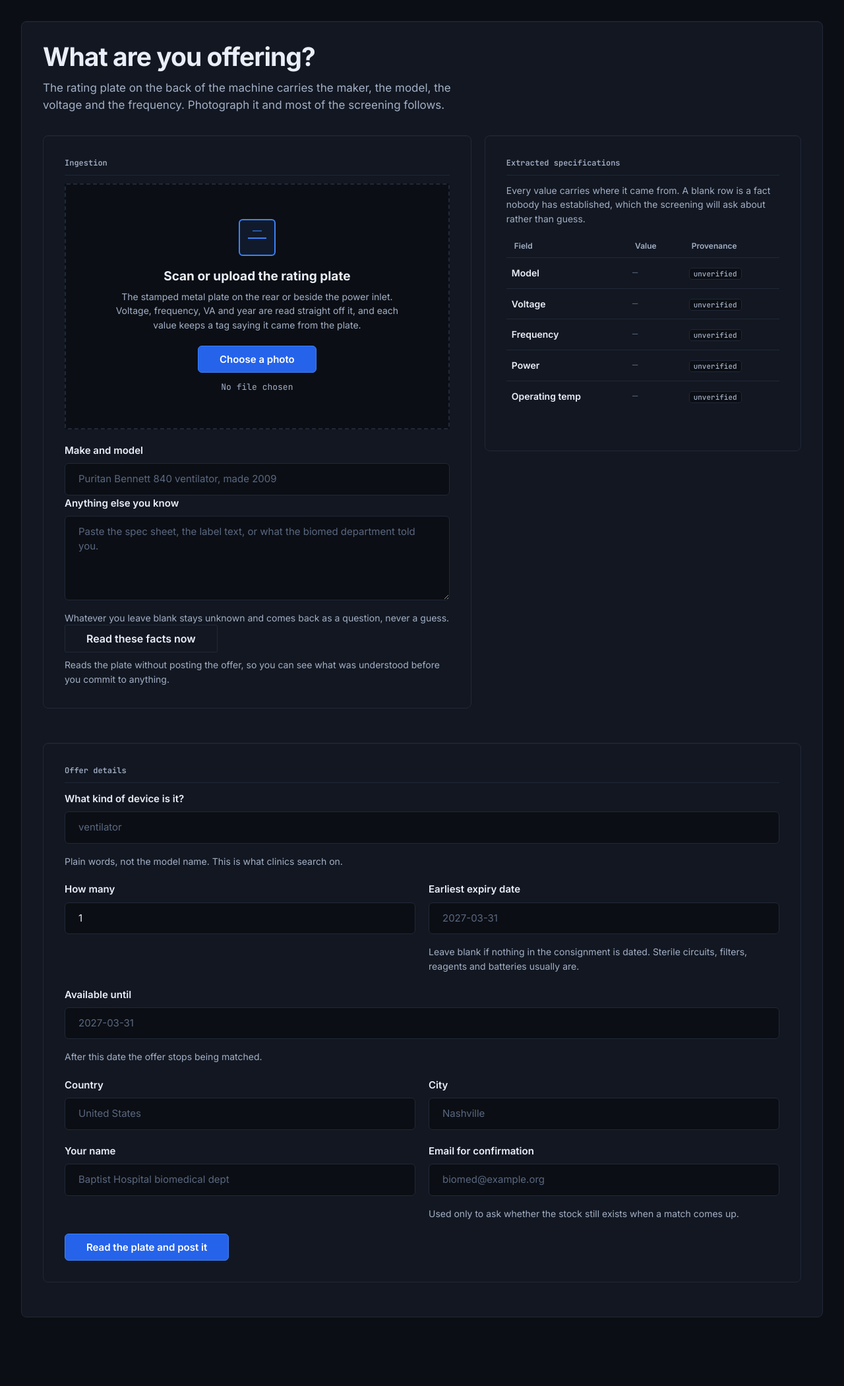
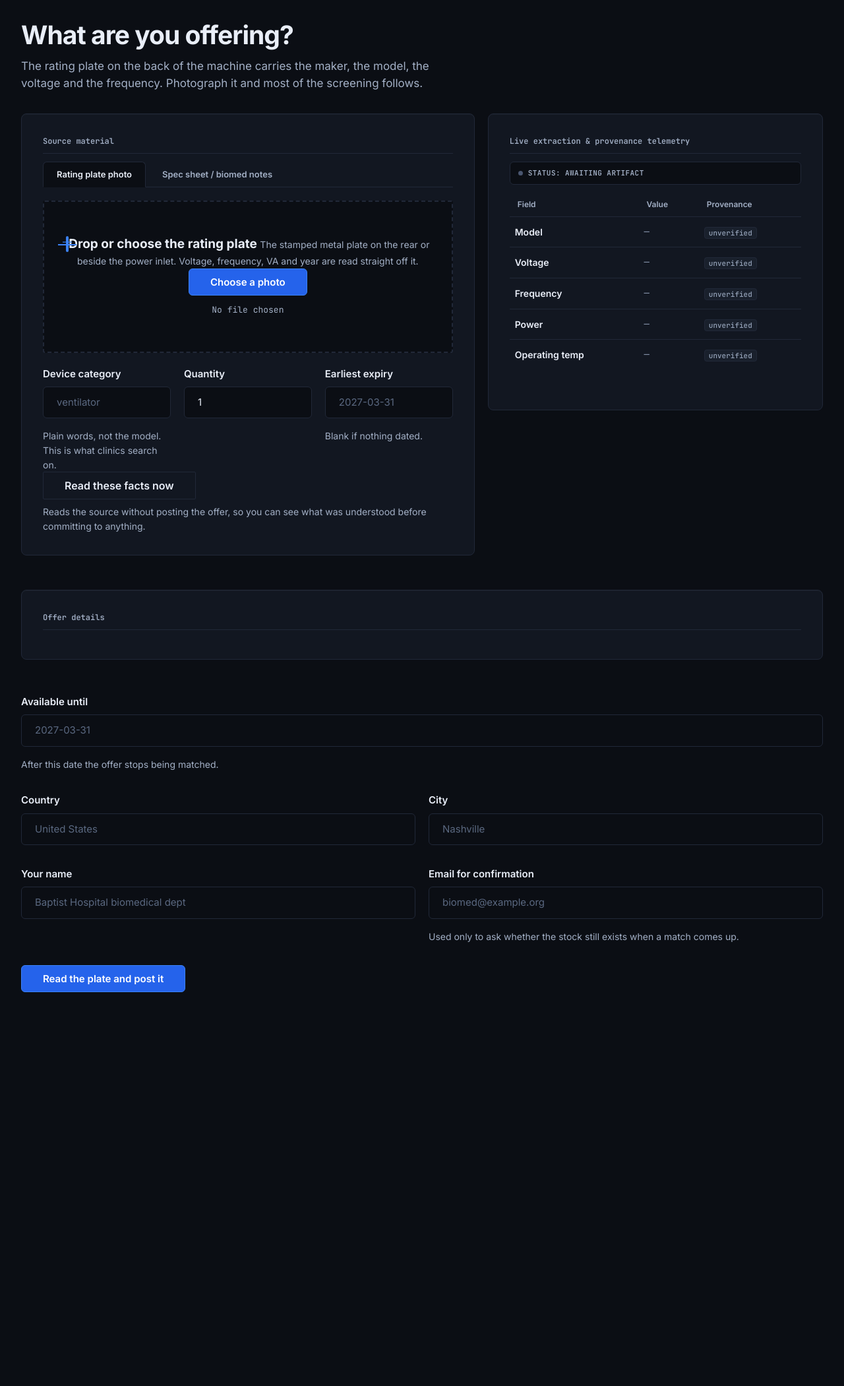
Before and after one commit to CodeManEthan/hacktn-fit-check, a FastAPI app: page /offer in a window 1280 px wide. Shown: the part 53-2154 px from the top of the page at 66% size. After the commit the page ends 1557 px from the top, so only its background shows below. Run offline with FastAPI, Linux system fonts and the light colour scheme.

Commit message:
refactor: drop the ghost container and restructure donor ingestion
Nine pages wrapped their whole body in one bordered panel, so every
screen read as a card floating on a canvas. The heading and standfirst
now sit directly on the background and only real groupings keep a panel.
The working width comes down to 1280px.

The offer page's source material becomes one tabbed panel: the plate
photo and the pasted spec sheet are two ways to supply the same thing,
so they are two tabs rather than two stacked boxes. Device category,
quantity and expiry sit beneath the active tab; the free-text model
field is gone because the spec sheet tab already carries it. Those three
fields had been duplicated in the lower panel, which would have posted
each of them twice.

The inspector gains a status banner reading AWAITING ARTIFACT, READING,
or the number of facts extracted, and provenance badges are now coloured
by the kind of claim they make: emerald read off the plate, blue read
off a document, violet taken from the standard, grey not established.

Utility tiles light an indicator lamp when set. The switch-style toggle
CSS went with them; no template had used it since the tiles landed.

Two of the new muted tones fell below AA and were raised. "unverified"
is a finding a donor has to read, not decoration.

Co-Authored-By: Claude Opus 5 (1M context) <noreply@anthropic.com>

```diff
--- a/app/web/static/style.css
+++ b/app/web/static/style.css
@@ -115,7 +115,7 @@ body {
 .topbar-right .link { font-size: 13px; text-decoration: none; }
 .topbar-right .link:hover { text-decoration: underline; }
 
-.deck { max-width: 1440px; margin: 0 auto; padding: var(--s5) var(--s5) var(--s7); }
+.deck { max-width: 1280px; margin: 0 auto; padding: var(--s5) var(--s5) var(--s7); }
 
 /* Two panels of unequal weight: the working surface and its readout. */
 .split { display: grid; grid-template-columns: 1fr 1fr; gap: var(--s4); align-items: start; }
@@ -736,7 +695,7 @@ button.go-quiet:hover { border-color: var(--block); color: var(--block); }
 .inspector { position: sticky; top: 72px; }
 .inspector-table { margin-top: var(--s3); }
 .inspector-table td { padding: var(--s3) var(--s2); }
-.audit-value.is-empty { color: #55627A; }
+.audit-value.is-empty { color: #8795AD; }
 .inspector-msg { font-size: 13px; color: var(--etch); margin: var(--s3) 0 0; min-height: 1.2em; }
 
 .go-quiet {
@@ -797,3 +756,104 @@ button.go-quiet:hover { border-color: var(--block); color: var(--block); }
 .tile:has(input:checked) { border-color: var(--clear-line); background: var(--clear-wash); }
 .tile:has(input:checked) .tile-dot { background: var(--clear); box-shadow: 0 0 0 3px var(--clear-wash); }
 .tile:has(input:focus-visible) { outline: 2px solid var(--accent); outline-offset: 2px; }
+
+/* ---- tactile hardware tiles ------------------------------------------ */
+
+/* The dot is an indicator lamp: dark when the utility is absent, lit when
+   present. The glow is the only non-functional flourish in the sheet, and it
+   earns its place by making state readable at a glance across a grid. */
+.tile { transition: border-color 120ms ease, background 120ms ease; }
+.tile:hover { border-color: #39455C; }
+.tile:has(input:checked) .tile-dot {
+  background: var(--clear);
+  box-shadow: 0 0 8px var(--clear), 0 0 0 3px var(--clear-wash);
+}
+.tile:has(input:checked) .tile-name { color: #A7F3D0; }
+
+@media (prefers-reduced-motion: reduce) {
+  .tile { transition: none; }
+}
+
+/* ---- provenance badges, coloured by what they assert ------------------ */
+
+/* Read off the plate, read off a document, taken from the standard, or not
+   established at all. Four different kinds of claim, four treatments. */
+.tag[data-source="nameplate"] { color: var(--clear); border-color: var(--clear-line); background: var(--clear-wash); }
+.tag[data-source="spec sheet"] { color: var(--accent-text); border-color: var(--accent-line); background: var(--accent-wash); }
+.tag[data-source="IEC 60601-1 default"],
+.tag[data-source="model knowledge"] { color: #C4B5FD; border-color: rgba(167, 139, 250, 0.32); background: rgba(167, 139, 250, 0.10); }
+.tag[data-source="unverified"],
+.tag[data-source="unknown"] { color: #94A2B8; border-color: var(--rule); background: var(--raise); }
+
+/* ---- source tabs ------------------------------------------------------ */
+
+.tabs { display: flex; gap: var(--s1); border-bottom: 1px solid var(--rule); margin-bottom: var(--s4); }
+.tab {
+  font: 600 13px/1 var(--text);
+  color: var(--etch);
+  background: none;
+  border: 1px solid transparent;
+  border-bottom: none;
+  border-radius: 6px 6px 0 0;
+  padding: var(--s3) var(--s4);
+  cursor: pointer;
+  margin-bottom: -1px;
+}
+.tab:hover { color: var(--ink); }
+.tab[aria-selected="true"] {
+  color: var(--ink);
+  background: var(--plate);
+  border-color: var(--rule);
+  border-bottom: 1px solid var(--plate);
+}
+.tab-panel[hidden] { display: none; }
+
+/* ---- inspector status banner ------------------------------------------ */
+
+.telemetry {
+  display: flex;
+  align-items: center;
+  gap: var(--s2);
+  font: 600 11px/1.6 var(--mono);
+  letter-spacing: 0.04em;
+  color: var(--etch);
+  background: var(--plate);
+  border: 1px solid var(--rule);
+  border-radius: 6px;
+  padding: var(--s2) var(--s3);
+  margin-bottom: var(--s3);
+}
+.telemetry .dot { width: 7px; height: 7px; border-radius: 50%; background: #4A5670; }
+.telemetry.is-live { color: var(--clear); border-color: var(--clear-line); background: var(--clear-wash); }
+.telemetry.is-live .dot { background: var(--clear); box-shadow: 0 0 6px var(--clear); }
+.telemetry.is-working { color: var(--accent-text); border-color: var(--accent-line); background: var(--accent-wash); }
+.telemetry.is-working .dot { background: var(--accent); }
+
+/* ---- role capability rows --------------------------------------------- */
+
+.caps { margin: 0 0 var(--s5); padding: 0; list-style: none; display: grid; gap: 1px; background: var(--rule); border-radius: 6px; overflow: hidden; }
+.caps li {
+  display: flex;
+  align-items: center;
+  gap: var(--s3);
+  background: var(--plate);
+  padding: var(--s3) var(--s4);
+  font-size: 13px;
+  color: var(--etch);
+}
+.caps .cap-key { font: 600 11px/1.6 var(--mono); color: var(--ink); white-space: nowrap; min-width: 9ch; }
+
+/* Testbed cards read as something you press. */
+.bed { transition: border-color 120ms ease, background 120ms ease; position: relative; }
+.bed::after {
+  content: "\2192";
+  position: absolute;
+  top: var(--s4);
+  right: var(--s4);
+  color: var(--etch);
+  font-size: 15px;
+}
+.bed:hover::after { color: var(--accent-text); }
+.bed-name { padding-right: var(--s5); }
+
+@media (prefers-reduced-motion: reduce) { .bed { transition: none; } }
--- a/app/web/templates/clinic.html
+++ b/app/web/templates/clinic.html
@@ -1,11 +1,14 @@
 {% extends "base.html" %}
 {% block title %}Clinic &middot; Fit-Check{% endblock %}
 {% block content %}
-<section class="plate">
+<section class="masthead">
   <h1>Where is it going?</h1>
   <p class="sub">Each profile is the clinic's own account of its power, climate and staff.
      None of it is on the web, which is why the clinic has to say it once.</p>
 
+</section>
+
+<section class="plate">
   <form method="post" action="/check" class="form">
     <input type="hidden" name="device_id" value="{{ device_id }}">
     <div class="picks">
--- a/app/web/templates/confirm.html
+++ b/app/web/templates/confirm.html
@@ -1,7 +1,7 @@
 {% extends "base.html" %}
 {% block title %}Confirm your donation{% endblock %}
 {% block content %}
-<section class="plate">
+<section class="masthead">
   <p class="eyebrow">{{ match.id }}</p>
   <h1>Do you still have it?</h1>
   <p class="sub">{{ facility.name }} in {{ facility.country }} needs
@@ -9,6 +9,9 @@
      {% if offer.created_at %}on {{ offer.created_at.date() }}{% else %}earlier{% endif %},
      so we are checking before anyone arranges shipping.</p>
 
+</section>
+
+<section class="plate">
   <p class="trust">
     <span class="pill {{ 'good' if trust.trusted else 'ask' }}">{{ trust.label }}</span>
     <span class="trust-note">{% if trust.note %}{{ trust.note }}{% elif trust.trusted %}This recipient has been checked.{% else %}Nobody has checked this recipient beyond what they entered. Ask before you ship.{% endif %}</span>
--- a/app/web/templates/donor.html
+++ b/app/web/templates/donor.html
@@ -1,11 +1,14 @@
 {% extends "base.html" %}
 {% block title %}Device &middot; Fit-Check{% endblock %}
 {% block content %}
-<section class="plate">
+<section class="masthead">
   <h1>What are you sending?</h1>
   <p class="sub">The rating plate on the back of the machine carries the maker, the model,
      the voltage and the frequency. Photograph it and most of the screening follows.</p>
 
+</section>
+
+<section class="plate">
   <form method="post" action="/donor" enctype="multipart/form-data" class="form">
     <label class="nameplate scan">
       <div class="scan-reticle" aria-hidden="true"></div>
--- a/app/web/templates/error.html
+++ b/app/web/templates/error.html
@@ -1,9 +1,12 @@
 {% extends "base.html" %}
 {% block title %}Stopped &middot; Fit-Check{% endblock %}
 {% block content %}
-<section class="plate">
+<section class="masthead">
   <h1>The screening stopped</h1>
   <p class="sub">{{ message }}</p>
+</section>
+
+<section class="plate">
   <p><a class="go" href="{{ back }}" style="text-decoration:none;display:inline-block">Go back</a></p>
 </section>
 {% endblock %}
--- a/app/web/templates/impact.html
+++ b/app/web/templates/impact.html
@@ -1,11 +1,14 @@
 {% extends "base.html" %}
 {% block title %}Log &middot; Fit-Check{% endblock %}
 {% block content %}
-<section class="plate">
+<section class="masthead">
   <h1>What the screening has caught</h1>
   <p class="sub">Every device put through this tool, and the reasons donations kept
      failing. A reason near the top is one the next donor will hit too.</p>
 
+</section>
+
+<section class="plate">
   {% if counts %}
   <div class="counters">
     {% set total = counts.values() | sum %}
--- a/app/web/templates/match_sent.html
+++ b/app/web/templates/match_sent.html
@@ -1,13 +1,16 @@
 {% extends "base.html" %}
 {% block title %}Donor asked{% endblock %}
 {% block content %}
-<section class="plate">
+<section class="masthead">
   <p class="eyebrow">Match {{ match.id }}</p>
   <h1>Waiting on the donor</h1>
   <p class="sub">{{ offer.donor_name }} has been asked whether
      {{ match.quantity }} &times; {{ offer.device.label }} is still available.
      The stock is held against this request until they answer.</p>
 
+</section>
+
+<section class="plate">
   <div class="flag ask">
     <h2>In a real deployment this is an email</h2>
     <p>For the demo, open the donor's link yourself:</p>
--- a/app/web/templates/offer.html
+++ b/app/web/templates/offer.html
@@ -1,73 +1,64 @@
 {% extends "base.html" %}
 {% block title %}Post an offer{% endblock %}
 {% block content %}
-<section class="plate">
+<section class="masthead">
   <h1>What are you offering?</h1>
   <p class="sub">The rating plate on the back of the machine carries the maker, the
      model, the voltage and the frequency. Photograph it and most of the screening
      follows.</p>
+</section>
 
 <form method="post" action="/offer" enctype="multipart/form-data" class="form" id="offer-form">
   <div class="split split-wide">
 
     <div class="plate workbench">
-        <h2 class="panel-head">Ingestion</h2>
+      <h2 class="panel-head">Source material</h2>
+
+      <div class="tabs" role="tablist">
+        <button type="button" class="tab" role="tab" id="tab-photo"
+                aria-controls="panel-photo" aria-selected="true">Rating plate photo</button>
+        <button type="button" class="tab" role="tab" id="tab-text"
+                aria-controls="panel-text" aria-selected="false">Spec sheet / biomed notes</button>
+      </div>
+
+      <div class="tab-panel" id="panel-photo" role="tabpanel" aria-labelledby="tab-photo">
         <label class="nameplate scan">
-      <div class="scan-reticle" aria-hidden="true"></div>
-      <p class="scan-head">Scan or upload the rating plate</p>
-      <p class="scan-sub">The stamped metal plate on the rear or beside the power
-         inlet. Voltage, frequency, VA and year are read straight off it, and each
-         value keeps a tag saying it came from the plate.</p>
+          <span class="scan-reticle" aria-hidden="true"></span>
+          <span class="scan-head">Drop or choose the rating plate</span>
+          <span class="scan-sub">The stamped metal plate on the rear or beside the power
+            inlet. Voltage, frequency, VA and year are read straight off it.</span>
           <span class="scan-act">Choose a photo</span>
           <input type="file" name="nameplate" accept="image/*">
           <span class="scan-file" data-scan-name>No file chosen</span>
         </label>
-
-    <div class="field">
-      <label class="name" for="f-model-name">Make and model</label>
-      <input type="text" id="f-model-name" name="model_name" placeholder="Puritan Bennett 840 ventilator, made 2009">
       </div>
 
+      <div class="tab-panel" id="panel-text" role="tabpanel" aria-labelledby="tab-text" hidden>
         <div class="field">
-      <label class="name" for="f-spec-text">Anything else you know</label>
-      <textarea id="f-spec-text" name="spec_text" placeholder="Paste the spec sheet, the label text, or what the biomed department told you."></textarea>
-      <p class="note">Whatever you leave blank stays unknown and comes back as a
+          <label class="name" for="f-spec-text">Paste what you have</label>
+          <textarea id="f-spec-text" name="spec_text" rows="9"
+                    placeholder="Puritan Bennett 840 ventilator, made 2009.&#10;100-120 V, 50/60 Hz, 400 W.&#10;Operating 10 to 40 C, up to 95% RH."></textarea>
+          <p class="note">A spec sheet, the label text, or what the biomed department
+             told you. Whatever you leave out stays unknown and comes back as a
              question, never a guess.</p>
-    </div>
-
-        <button type="button" class="go-quiet" id="extract-now">Read these facts now</button>
-        <p class="note">Reads the plate without posting the offer, so you can see what
-           was understood before you commit to anything.</p>
-      </div>
-
-      <div class="plate inspector" id="inspector">
-        <h2 class="panel-head">Extracted specifications</h2>
-        <p class="note">Every value carries where it came from. A blank row is a fact
-           nobody has established, which the screening will ask about rather than guess.</p>
-        <table class="audit inspector-table">
-          <thead>
-            <tr><th scope="col">Field</th><th scope="col">Value</th><th scope="col">Provenance</th></tr>
-          </thead>
-          <tbody data-inspector-body>
-            {% for label in ("Model", "Voltage", "Frequency", "Power", "Operating temp") %}
-            <tr>
-              <td class="audit-name">{{ label }}</td>
-              <td class="audit-value is-empty">&mdash;</td>
-              <td><span class="tag">unverified</span></td>
-            </tr>
-            {% endfor %}
-          </tbody>
-        </table>
-        <p class="inspector-msg" data-inspector-msg></p>
         </div>
       </div>
 
-    <div class="plate">
-      <h2 class="panel-head">Offer details</h2>
-      <div class="stack">
+      <div class="rowset ingest-meta">
         <div class="field">
-      <label class="name" for="f-device-type">What kind of device is it?</label>
+          <label class="name" for="f-device-type">Device category</label>
           <input type="text" id="f-device-type" name="device_type" list="device-types" placeholder="ventilator">
+          <p class="note">Plain words, not the model. This is what clinics search on.</p>
+        </div>
+        <div class="field">
+          <label class="name" for="f-quantity">Quantity</label>
+          <input type="text" id="f-quantity" name="quantity" value="1">
+        </div>
+        <div class="field">
+          <label class="name" for="f-expiry-date">Earliest expiry</label>
+          <input type="text" id="f-expiry-date" name="expiry_date" placeholder="2027-03-31">
+          <p class="note">Blank if nothing dated.</p>
+        </div>
         <datalist id="device-types">
           <option value="ventilator"></option>
           <option value="anaesthesia machine"></option>
@@ -85,19 +76,47 @@
           <option value="suction pump"></option>
           <option value="electrosurgical unit"></option>
         </datalist>
-      <p class="note">Plain words, not the model name. This is what clinics search on.</p>
+      </div>
+
+      <button type="button" class="go-quiet" id="extract-now">Read these facts now</button>
+      <p class="note">Reads the source without posting the offer, so you can see what
+         was understood before committing to anything.</p>
+    </div>
+
+    <div class="plate inspector" id="inspector">
+      <h2 class="panel-head">Live extraction &amp; provenance telemetry</h2>
+      <p class="telemetry" data-telemetry>
+        <span class="dot" aria-hidden="true"></span>
+        <span data-telemetry-text>STATUS: AWAITING ARTIFACT</span>
+      </p>
+      <table class="audit inspector-table">
+        <thead>
+          <tr><th scope="col">Field</th><th scope="col">Value</th><th scope="col">Provenance</th></tr>
+        </thead>
+        <tbody data-inspector-body>
+          {% for label in ("Model", "Voltage", "Frequency", "Power", "Operating temp") %}
+          <tr>
+            <td class="audit-name">{{ label }}</td>
+            <td class="audit-value is-empty">&mdash;</td>
+            <td><span class="tag" data-source="unverified">unverified</span></td>
+          </tr>
+          {% endfor %}
+        </tbody>
+      </table>
+      <p class="inspector-msg" data-inspector-msg></p>
+    </div>
+  </div>
+
+    <div class="plate">
+      <h2 class="panel-head">Offer details</h2>
+      <div class="stack">
+
     </div>
 
     <div class="row">
-      <div class="field">
-        <label class="name" for="f-quantity">How many</label>
-        <input type="text" id="f-quantity" name="quantity" value="1">
+
       </div>
-      <div class="field">
-        <label class="name" for="f-expiry-date">Earliest expiry date</label>
-        <input type="text" id="f-expiry-date" name="expiry_date" placeholder="2027-03-31">
-        <p class="note">Leave blank if nothing in the consignment is dated. Sterile
-           circuits, filters, reagents and batteries usually are.</p>
+
       </div>
     </div>
 
@@ -172,7 +191,8 @@
 
         var source = document.createElement('td');
         var tag = document.createElement('span');
-        tag.className = row.known ? 'tag is-trusted' : 'tag';
+        tag.className = 'tag';
+        tag.setAttribute('data-source', row.source);
         tag.textContent = row.source;
         source.appendChild(tag);
 
@@ -184,6 +204,15 @@
     }
 
     function say(text) { if (message) message.textContent = text || ''; }
+
+    var banner = document.querySelector('[data-telemetry]');
+    var bannerText = document.querySelector('[data-telemetry-text]');
+
+    function status(state, text) {
+      if (!banner || !bannerText) return;
+      banner.className = 'telemetry' + (state ? ' is-' + state : '');
+      bannerText.textContent = text;
+    }
 
     button.addEventListener('click', function () {
       var payload = new FormData();
@@ -198,18 +227,38 @@
       });
 
       button.disabled = true;
-      say('Reading\u2026');
+      status('working', 'STATUS: READING ARTIFACT');
+      say('');
       fetch('/offer/extract', { method: 'POST', body: payload })
         .then(function (response) { return response.json(); })
         .then(function (data) {
-          render(data.rows && data.rows.length ? data.rows : blankRows());
+          var rows = data.rows && data.rows.length ? data.rows : blankRows();
+          render(rows);
+          var known = rows.filter(function (r) { return r.known; }).length;
+          status(known ? 'live' : '', known
+            ? 'STATUS: ' + known + ' FACT' + (known === 1 ? '' : 'S') + ' EXTRACTED'
+            : 'STATUS: NOTHING READ');
           say(data.message || '');
         })
         .catch(function () {
           render(blankRows());
-          say('Could not reach the reader. The offer can still be posted; the facts are read again on submit.');
+          status('', 'STATUS: READER UNREACHABLE');
+          say('The offer can still be posted; the facts are read again on submit.');
         })
         .finally(function () { button.disabled = false; });
+    });
+
+    // Tabs: one source panel visible at a time, both still posted.
+    var tabs = Array.prototype.slice.call(document.querySelectorAll('.tab'));
+    tabs.forEach(function (tab) {
+      tab.addEventListener('click', function () {
+        tabs.forEach(function (other) {
+          var panel = document.getElementById(other.getAttribute('aria-controls'));
+          var active = other === tab;
+          other.setAttribute('aria-selected', String(active));
+          if (panel) panel.hidden = !active;
+        });
+      });
     });
 
     // Echo the chosen file name; a styled input shows nothing by itself.
@@ -217,6 +266,7 @@
       input.addEventListener('change', function () {
         var out = input.closest('.scan').querySelector('[data-scan-name]');
         if (out) out.textContent = input.files.length ? input.files[0].name : 'No file chosen';
+        if (input.files.length) status('working', 'STATUS: ARTIFACT LOADED, NOT YET READ');
       });
     });
   })();
--- a/app/web/templates/offer_posted.html
+++ b/app/web/templates/offer_posted.html
@@ -1,11 +1,14 @@
 {% extends "base.html" %}
 {% block title %}Offer posted{% endblock %}
 {% block content %}
-<section class="plate">
+<section class="masthead">
   <p class="eyebrow">Offer {{ offer.id }}</p>
   <h1>{{ offer.device.label }} is on the register</h1>
   <p class="sub">{{ offer.quantity_available }} available from {{ offer.donor_name }}{% if offer.origin.city %}, {{ offer.origin.city }}{% endif %}, {{ offer.origin.country }}{% if offer.available_until %}, until {{ offer.available_until }}{% endif %}.</p>
 
+</section>
+
+<section class="plate">
   <h2>What we read off it</h2>
   <dl class="pairs">
     {% for label, value in pairs %}
--- a/app/web/templates/request_form.html
+++ b/app/web/templates/request_form.html
@@ -1,11 +1,14 @@
 {% extends "base.html" %}
 {% block title %}Post a request{% endblock %}
 {% block content %}
-<section class="plate">
+<section class="masthead">
   <h1>What do you need?</h1>
   <p class="sub">We will screen every open offer of that type against your profile
      and show you only the ones that can actually work, nearest first.</p>
 
+</section>
+
+<section class="plate">
   <form method="post" action="/request" class="form">
     <div class="field">
       <label class="name" for="f-facility-slug">Facility</label>
--- a/app/web/templates/review_list.html
+++ b/app/web/templates/review_list.html
@@ -1,12 +1,15 @@
 {% extends "base.html" %}
 {% block title %}Recipient review{% endblock %}
 {% block content %}
-<section class="plate">
+<section class="masthead">
   <h1>Registered clinics</h1>
   <p class="sub">Every clinic that can receive equipment, and the grounds on which
      it is believed to exist. A clinic entered on the form is not suspect; it is
      simply unchecked, and a donor is told which it is.</p>
 
+</section>
+
+<section class="plate">
   <table class="audit">
     <thead>
       <tr>
--- a/app/web/templates/verdict.html
+++ b/app/web/templates/verdict.html
@@ -88,7 +88,7 @@
         <td class="audit-name">{{ r.label }}</td>
         <td class="audit-detail">{{ r.detail }}</td>
         <td class="audit-detail">{{ r.fix or r.question or '&mdash;' | safe }}</td>
-        <td><span class="tag{{ ' is-trusted' if r.source.value in ('nameplate', 'spec sheet') }}">{{ r.source.value }}</span></td>
+        <td><span class="tag" data-source="{{ r.source.value }}">{{ r.source.value }}</span></td>
         <td><span class="pill {{ symbol[r.status] }}">{{ r.status.value | upper }}</span></td>
       </tr>
       {% endfor %}
```
Also changed, not shown: other parts of app/web/static/style.css (+2 -43 lines), app/web/templates/landing.html (+8 -8 lines). Lines whose indentation alone changed are shown as unchanged.
